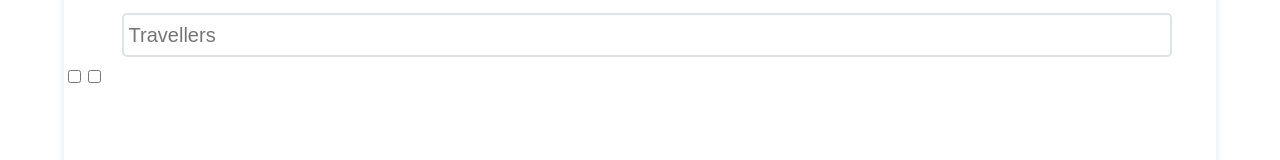
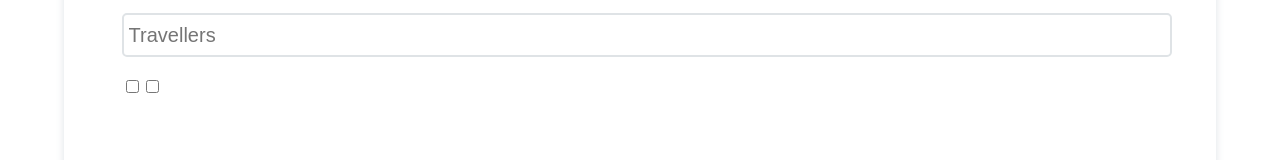
Before and after one commit to MikeTheFyke/Xpedia, a Vue app: page / in a window 1280 px wide. Shown: the part 466-626 px from the top of the page. Built offline with nearby package versions, Linux system fonts and the light colour scheme; a web font is replaced by a local one.

Commit message:
More sheckbox styles'

```diff
--- a/src/components/CheckIn.vue
+++ b/src/components/CheckIn.vue
@@ -16,11 +16,13 @@
             </div>
             <input class="CheckIn-Input" type="text" placeholder="Travellers">
 
-            <label for="Flight-Check">Add a Flight</label>
-            <input type="checkbox" id="Flight-Check" name="Flight-Check"/>
+            <div id="CheckBox-Container">
+                <label for="Flight-Check">Add a Flight</label>
+                <input type="checkbox" id="Flight-Check" name="Flight-Check"/>
 
-            <label for="Flight-Check">Add a Rover</label>
-            <input type="checkbox" id="Rover-Check" name="Rover-Check"/>
+                <label for="Flight-Check">Add a Rover</label>
+                <input type="checkbox" id="Rover-Check" name="Rover-Check"/>
+            </div>
         </div>
 </template>
 
@@ -109,6 +111,13 @@ export default {
     border-width: 2.5px;
 }
 
+#CheckBox-Container{
+    margin: 10px 5%;
+    display: flex;
+    justify-content: flex-start;
+}
+
+
 #Flight-Check{
     border-color: #dfe3e6;
 }
```
